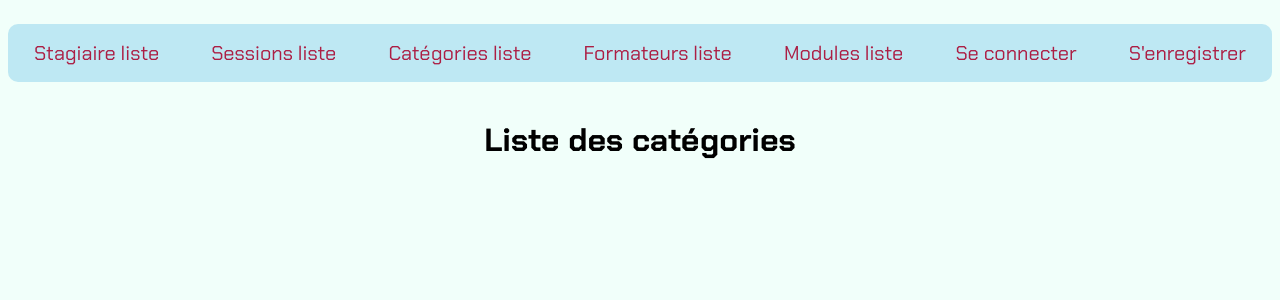
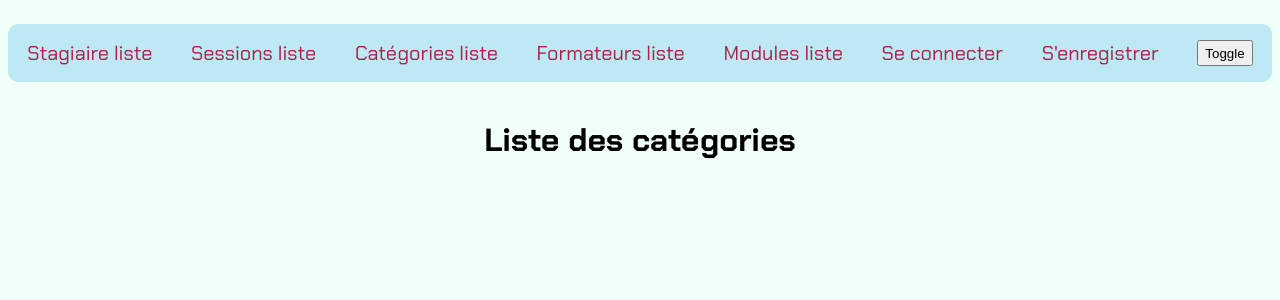
Before and after one commit to AnthonyWGit/Sessions_Formations, a PHP site: template templates/categorie/index.html.twig in a window 1280 px wide. Shown: the top 300 px of the page. Run offline with PHP 8.4, Linux system fonts and the light colour scheme; the template is opened without the code that fills it, so the values that code supplies are empty; some libraries are stand-ins or nearby versions.

Commit message:
Implenting dark mode

```diff
--- a/public/css/stylesheet.css
+++ b/public/css/stylesheet.css
@@ -2,9 +2,25 @@
 /* !!!!!!!!!!!!*/
 /* Pour la classe board regarder la dox flex basis pour déterminer combien il y a de cartes sur une ligne*/
 
+:root {
+    --card-p-dark:#2e006a!important;
+    --background-color-light:  rgba(127, 255, 212, 0.10);
+    --background-color-dark: rgba(14, 47, 36, 0.958);
+    --text-color-light: rgba(0, 0, 0, 1);
+    --text-color-dark: #5100bb;
+    --label-color-dark: #6f00ff;
+    --b-color-dark: rgba(238, 238, 179, 0.7);
+    --zoom-a-dark: rgba(255, 88, 11, 0.7);
+    --nav-ul-dark: #87cfeb28;
+    --form-dark: rgba(237, 79, 255, 0.1);
+    --encard-dark: rgb(27, 27, 27);
+}
+
 html
 {
-    background-color: rgba(127, 255, 212, 0.10);
+    background-color: var(--background-color-light);
+    color: var(--text-color-light);
+    transition: background-color 0.5s, color 0.5s;
     font-family: 'Chakra Petch', sans-serif;
 }
 a
--- /dev/null
+++ b/public/js/toggle.js
@@ -0,0 +1,42 @@
+// script.js
+const darkModeToggle = document.querySelector('#toggleBtn');
+const html = document.documentElement;
+const b = document.querySelectorAll("b");
+const cardP = document.querySelectorAll(".card p");
+const zoomA = document.querySelectorAll(".zoom a");
+// Function to toggle dark mode
+function toggleDarkMode() {
+    html.classList.toggle('dark-mode');
+    b.forEach(link => {
+        link.classList.toggle('dark-mode');
+    });
+    cardP.forEach(link => {
+        link.classList.toggle('dark-mode');
+    });
+    zoomA.forEach(link => {
+        link.classList.toggle('dark-mode');
+    });
+
+}
+
+// Check for user's preferred mode (light or dark) in local storage
+const currentMode = localStorage.getItem('mode');
+
+// Apply the saved mode or default to light mode
+if (currentMode === 'dark') {
+    toggleDarkMode();
+}
+
+// Toggle between light and dark mode when the button is clicked
+darkModeToggle.addEventListener('click', () => {
+    toggleDarkMode();
+
+    // Save the current mode to local storage
+    if (html.classList.contains('dark-mode'))
+    {
+        localStorage.setItem('mode', 'dark');
+    } else
+    {
+        localStorage.setItem('mode', 'light');
+    }
+});
--- a/templates/base.html.twig
+++ b/templates/base.html.twig
@@ -12,6 +12,7 @@
         <link rel="stylesheet" href="{{ asset('css/colors.css') }}">
         <link rel="stylesheet" href="{{ asset('css/detail.css') }}">
         <link rel="stylesheet" href="{{ asset('css/lookslikeButton.css') }}">
+        <link rel="stylesheet" href="{{ asset('css/dark.css') }}">
         <link rel="preconnect" href="https://fonts.googleapis.com">
         <link rel="preconnect" href="https://fonts.gstatic.com" crossorigin>
         <link href="https://fonts.googleapis.com/css2?family=Chakra+Petch:ital,wght@0,300;0,400;0,500;0,600;0,700;1,300;1,400;1,500;1,600;1,700&display=swap" rel="stylesheet">
@@ -20,7 +21,6 @@
         {% block javascripts %}
         {% endblock %}
     </head>
-</head>
 <body>
     <nav>
         <ul>
@@ -41,6 +41,9 @@
             {% if is_granted('IS_AUTHENTICATED') %}
                 <li class="zoom"><a href="{{path('app_profile')}}">Profil</a></li>
             {% endif %}
+            <button id="toggleBtn">
+                Toggle
+            </button>
         </ul>
     </nav>
 
@@ -49,5 +52,6 @@
 
         {% endblock %}
     </main>
+
 </body>
 </html>
--- a/templates/categorie/detail.html.twig
+++ b/templates/categorie/detail.html.twig
@@ -7,4 +7,5 @@
         {% for module in categorie.modulesSession %}
             <li>{{ module.nom }}</li>
         {% endfor %}
+        <script src="{{ asset('js/toggle.js') }}"></script>
 {% endblock %}
--- a/templates/categorie/index.html.twig
+++ b/templates/categorie/index.html.twig
@@ -20,4 +20,5 @@
         </div>
     {% endfor %}
     </div>
+    <script src="{{ asset('js/toggle.js') }}"></script>
 {% endblock %}
--- a/templates/formateur/detail.html.twig
+++ b/templates/formateur/detail.html.twig
@@ -13,4 +13,5 @@
         Contactez le formateur : <a href="mailto:{{formateur.email}}">{{ formateur.email }}</a>
     </p>
 </div>
+<script src="{{ asset('js/toggle.js') }}"></script>
 {% endblock %}
--- a/templates/formateur/index.html.twig
+++ b/templates/formateur/index.html.twig
@@ -34,6 +34,7 @@
             {% endif %}
         </div>
     {% endfor %}
+    <script src="{{ asset('js/toggle.js') }}"></script>
 </div>
 
 
--- a/templates/home.html.twig
+++ b/templates/home.html.twig
@@ -11,7 +11,6 @@
         {% block javascripts %}
         {% endblock %}
     </head>
-</head>
 <body>
 
     <main class="container">
@@ -21,3 +20,5 @@
     </main>
 </body>
 </html>
+
+<script src="{{ asset('js/toggle.js') }}"></script>
--- a/templates/module_session/index.html.twig
+++ b/templates/module_session/index.html.twig
@@ -64,4 +64,5 @@
 <script src="https://ajax.googleapis.com/ajax/libs/jquery/3.7.1/jquery.min.js"></script>
 <script src="{{ asset('js/realtime.js') }}"></script>
 <script src="{{ asset('js/switch.js') }}"></script>
+<script src="{{ asset('js/toggle.js') }}"></script>
 {% endblock %}
--- a/templates/programme/index.html.twig
+++ b/templates/programme/index.html.twig
@@ -21,4 +21,6 @@
     </div>
     {% endfor %}
 </div>
+
+<script src="{{ asset('js/toggle.js') }}"></script>
 {% endblock %}
--- a/templates/security/profile.html.twig
+++ b/templates/security/profile.html.twig
@@ -15,5 +15,5 @@
 
     </div>
 </div>
-
+<script src="{{ asset('js/toggle.js') }}"></script>
 {% endblock %}
--- a/templates/session/detail.html.twig
+++ b/templates/session/detail.html.twig
@@ -95,4 +95,5 @@
             {% endfor %}
     {% endif %}
     </ul>
+<script src="{{ asset('js/toggle.js') }}"></script>
 {% endblock %}
--- a/templates/session/index.html.twig
+++ b/templates/session/index.html.twig
@@ -26,5 +26,5 @@
         {% endfor %}
     </div>
 
-
+<script src="{{ asset('js/toggle.js') }}"></script>
 {% endblock %}
--- a/templates/stagiaire/display.html.twig
+++ b/templates/stagiaire/display.html.twig
@@ -65,5 +65,5 @@
             {% endfor %}
         </tbody>
     </table>
-
+<script src="{{ asset('js/toggleEncard.js') }}"></script>
 {% endblock %}
--- a/templates/stagiaire/new.html.twig
+++ b/templates/stagiaire/new.html.twig
@@ -46,5 +46,5 @@
     {{ form_end(formNewStagiaire) }}
     </div>
 
-
+<script src="{{ asset('js/toggleForm.js') }}"></script>
 {% endblock %}
```
Also changed, not shown: public/js/toggleEncard.js (added, +47 -0 lines), public/js/toggleForm.js (added, +47 -0 lines), templates/reset_password/request.html.twig (line endings or trailing spaces).
